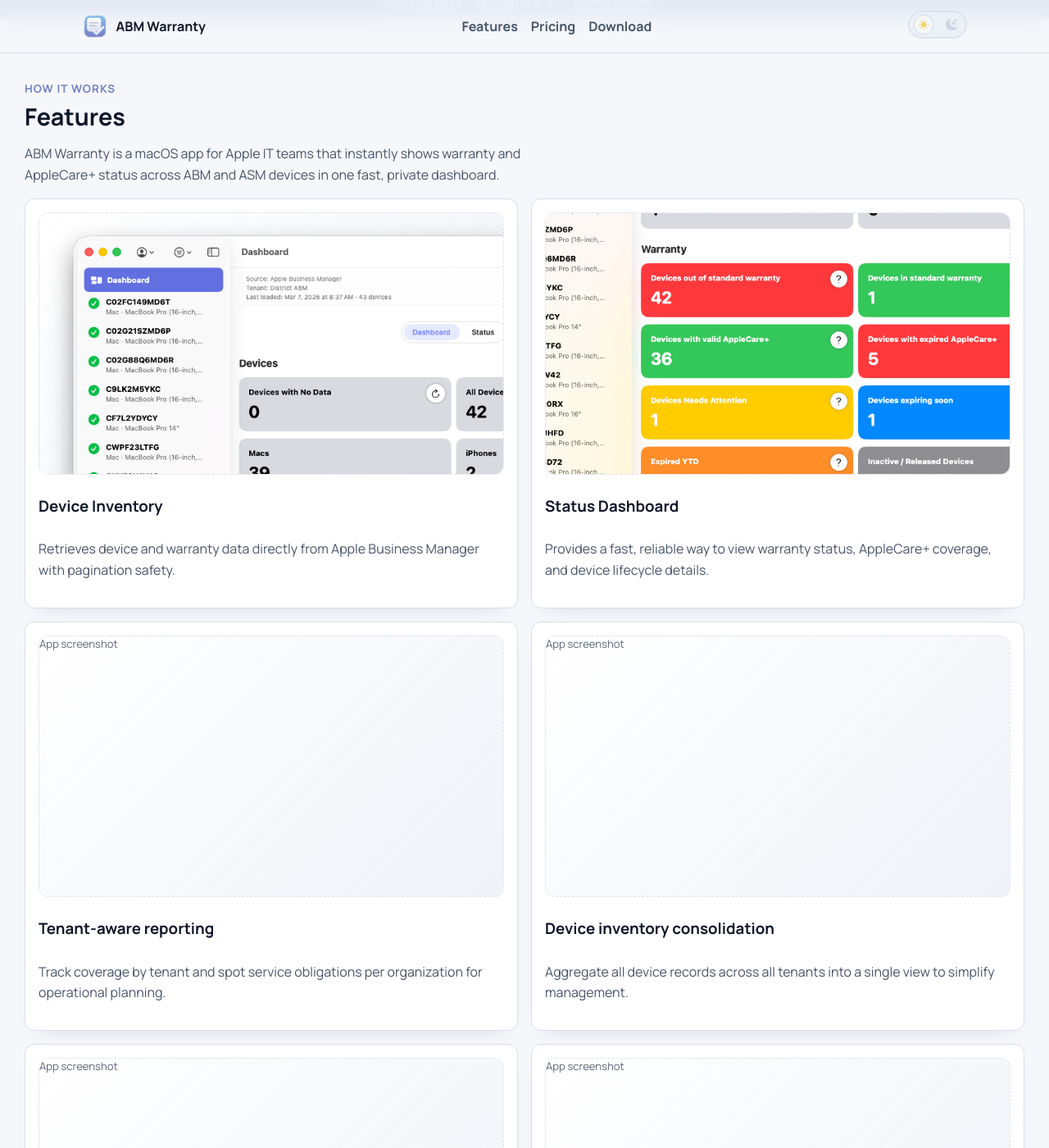
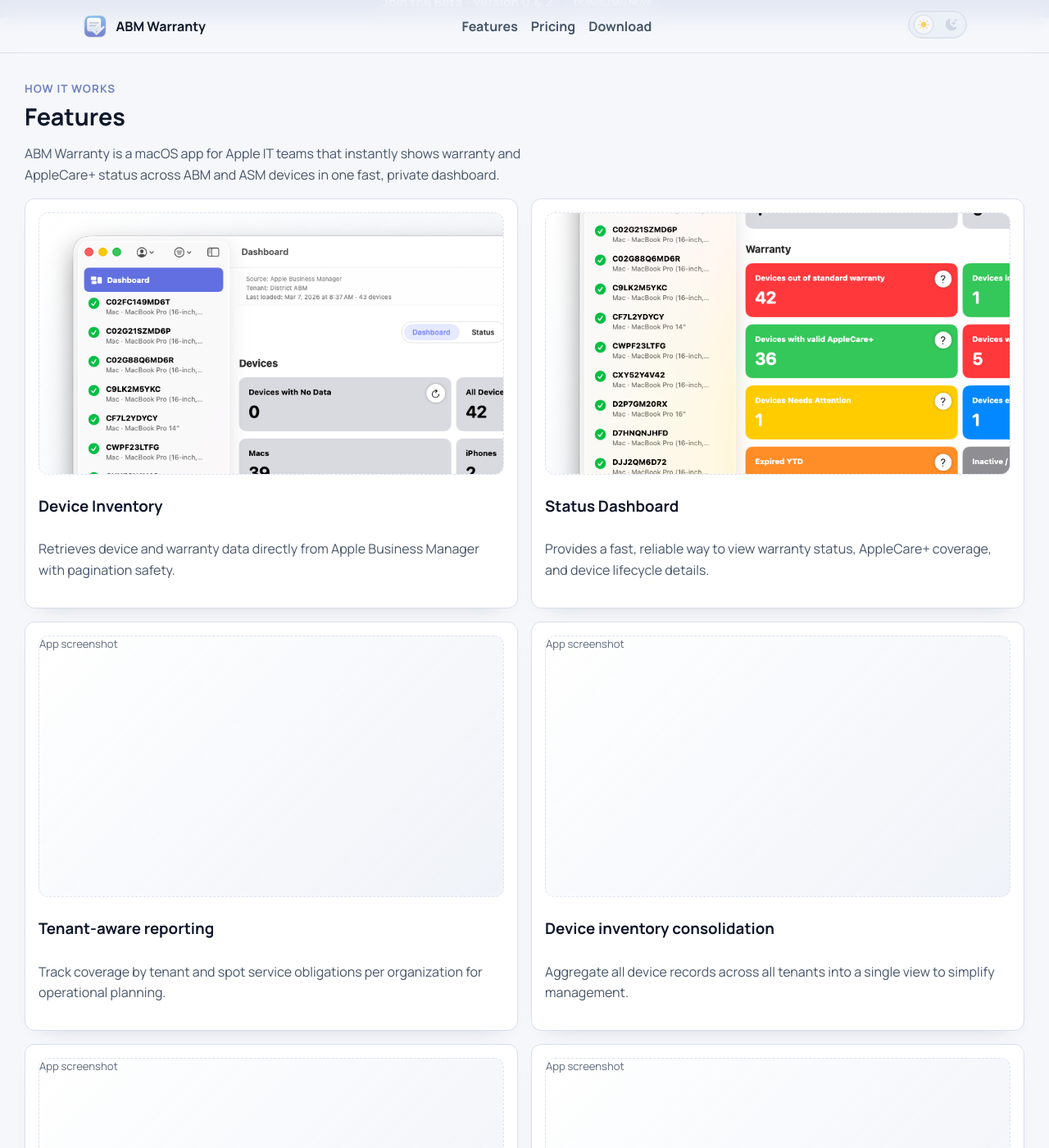
Before and after one commit to jonbrown21/abmwarranty, a Jekyll site: the page built from index.md, in a window 1280 px wide and 1400 px high, scrolled down 626 px. Shown: the whole window at 82% size. Built offline with Jekyll 4.4.1, drawn with Linux system fonts in a browser that asks for light colours.

Commit message:
style: set feature 2 cropped thumbnail focus to left center

```diff
--- a/assets/css/main.css
+++ b/assets/css/main.css
@@ -528,9 +528,9 @@ html[data-theme='dark'] .theme-icon-light { color: #9ca9c0; opacity: 0.35; }
 
 .feature-card #feature-card-2-image {
   object-fit: cover;
-  object-position: center center;
+  object-position: left center;
   transform: scale(1.45);
-  transform-origin: center center;
+  transform-origin: left center;
 }
 
 .feature-kicker {
```
